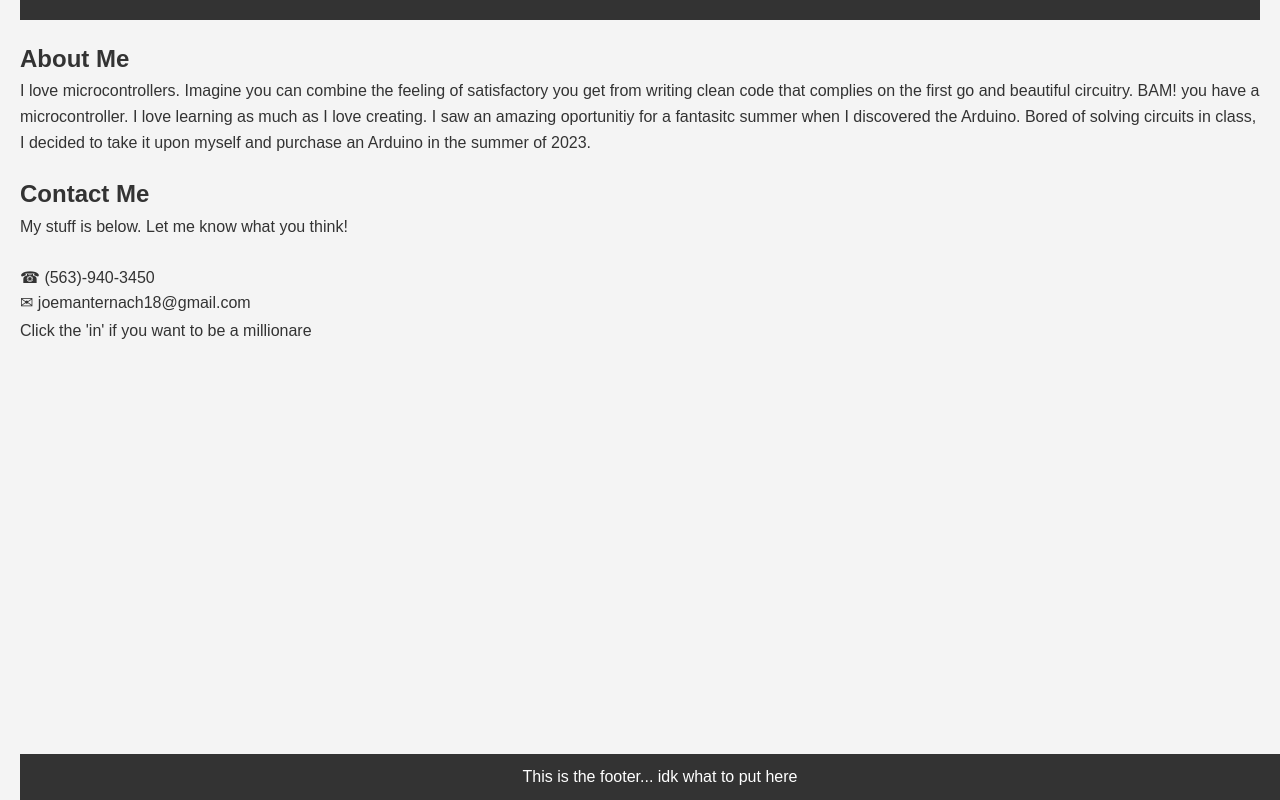
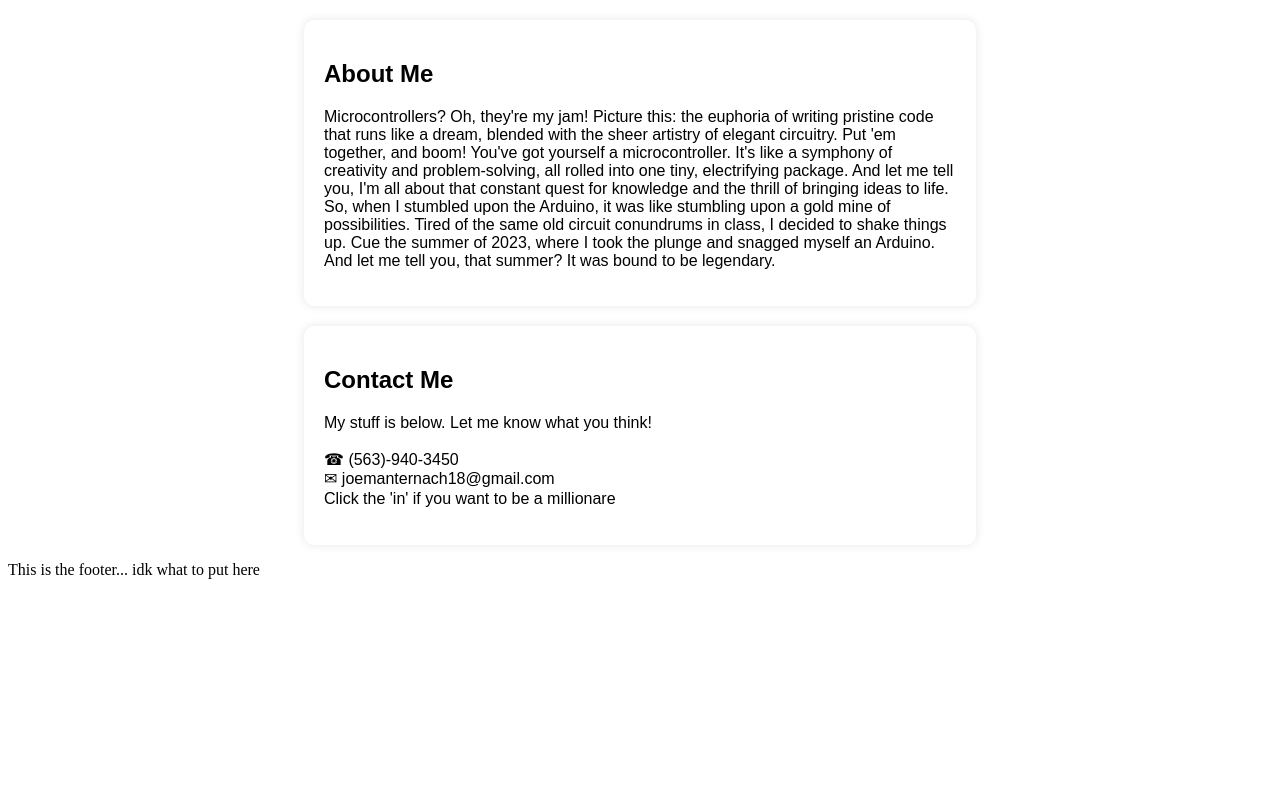
Before and after one commit to JoeManternach/joemanternachdotcom, a plain HTML site: page index.html in a window 1280 px wide. Drawn offline with Linux system fonts and the light colour scheme.

Commit message:
changed things

```diff
--- a/css/styles.css
+++ b/css/styles.css
@@ -1,92 +1,11 @@
-/* Reset some basic elements for cross-browser consistency */
-* {
-    margin: 0;
-    padding: 0;
-    box-sizing: border-box;
+section {
+    max-width: 50%;
+    margin: 0 auto;
+    padding: 20px;
+    font-family: "Arial", sans-serif;
+    border: none;
+    border-radius: 10px;
+    background-color: #fff; /* White background for sections */
+    box-shadow: 0 0 10px rgba(0, 0, 0, 0.1); /* Subtle shadow */
+    margin-top: 20px;
 }
-
-/* Basic typography and body styling */
-body {
-    font-family: Arial, sans-serif;
-    line-height: 1.6;
-    color: #333;
-    background-color: #f4f4f4;
-    padding: 0 20px;
-}
-
-/* Header styling */
-header {
-    background: #333;
-    color: #fff;
-    padding: 10px 0;
-    text-align: center;
-}
-
-header nav ul {
-    list-style: none;
-}
-
-header nav ul li {
-    display: inline;
-    margin: 0 10px;
-}
-
-header nav ul li a {
-    color: #fff;
-    text-decoration: none;
-}
-
-header nav ul li a:hover {
-    text-decoration: underline;
-}
-
-/* Main content styling */
-main {
-    margin: 20px 0;
-}
-
-section {
-    margin-bottom: 20px;
-}
-
-/* Form styling */
-form {
-    display: flex;
-    flex-direction: column;
-}
-
-form label {
-    margin-top: 10px;
-}
-
-form input, form textarea {
-    padding: 10px;
-    margin-top: 5px;
-    border: 1px solid #ccc;
-    border-radius: 5px;
-}
-
-form button {
-    margin-top: 10px;
-    padding: 10px;
-    border: none;
-    border-radius: 5px;
-    background: #333;
-    color: #fff;
-    cursor: pointer;
-}
-
-form button:hover {
-    background: #555;
-}
-
-/* Footer styling */
-footer {
-    background: #333;
-    color: #fff;
-    text-align: center;
-    padding: 10px 0;
-    position: absolute;
-    bottom: 0;
-    width: 100%;
-}
--- a/index.html
+++ b/index.html
@@ -16,11 +16,18 @@
         <section id="about-me">
             <h2>About Me</h2>
         <p>
-            I love microcontrollers. Imagine you can combine the feeling of satisfactory you get from writing clean code
-            that complies on the first go and beautiful circuitry. BAM! you have a microcontroller. I love learning as
-            much as I love creating. I saw an amazing oportunitiy for a fantasitc summer when I discovered the Arduino.
-            Bored of solving circuits in class, I decided to take it upon myself and purchase an Arduino in the summer
-            of 2023.
+            Microcontrollers? Oh, they're my jam! Picture this: the euphoria of writing pristine
+            code that runs like a dream, blended with the sheer artistry of elegant circuitry.
+
+            Put 'em together, and boom! You've got yourself a microcontroller. It's like a symphony of
+            creativity and problem-solving, all rolled into one tiny, electrifying package.
+
+            And let me tell you, I'm all about that constant quest for knowledge and the thrill
+            of bringing ideas to life. So, when I stumbled upon the Arduino, it was like
+            stumbling upon a gold mine of possibilities. Tired of the same old circuit conundrums
+            in class, I decided to shake things up. Cue the summer of 2023, where I took the plunge
+            and snagged myself an Arduino. And let me tell you, that summer? It was bound to be
+            legendary.
         </p>
         </section>
 
```
